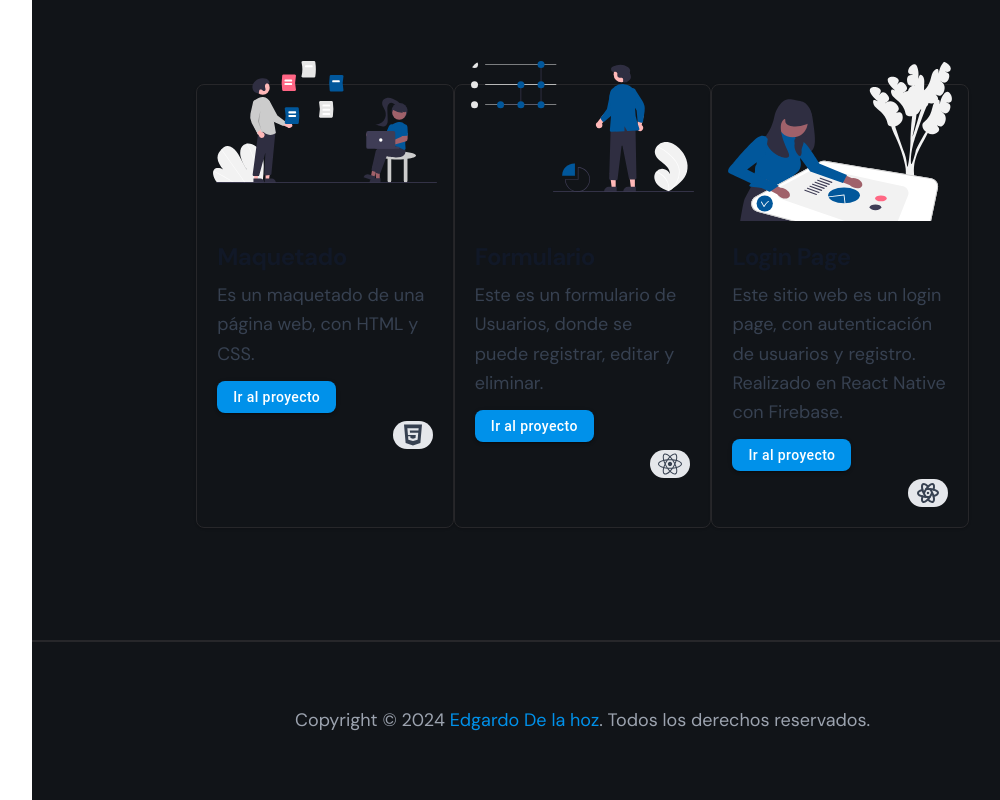
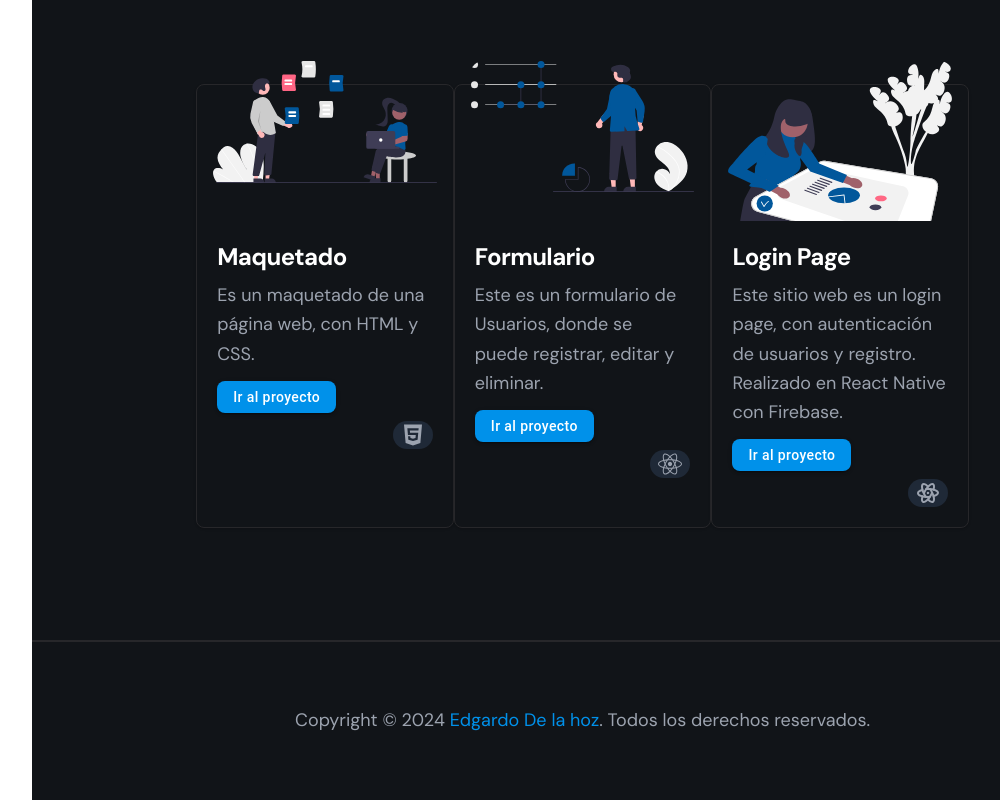
Before and after one commit to Edelahoz26/edgardo-portfolio-2024, a React (Vite) app: page / in a window 1280 px wide. Shown: the part 2583-3383 px from the top of the page, without its empty margins (147-1147 px from the left). Built offline with nearby package versions, Linux system fonts and the light colour scheme.

Commit message:
docs: New CV document functionality and minor style change.

```diff
--- a/src/pages/projects/index.tsx
+++ b/src/pages/projects/index.tsx
@@ -13,8 +13,8 @@ const Project: FC<CardProjectProps> = ({items}) => {
                   <LazyLoadImage src={item.imgCard} alt="imgCard" className="object-contain h-full w-full" effect="blur" />
                </div>
               <div className="p-5 ">
-                  <h5 className="mb-2 text-2xl font-bold tracking-tight text-gray-900 dark:text-white">{item.title}</h5>
-                  <p className="mb-3 font-normal text-gray-700 dark:text-gray-400">{item.description}</p>
+                  <h5 className="mb-2 text-2xl font-bold tracking-tight text-white">{item.title}</h5>
+                  <p className="mb-3 font-normal text-gray-400">{item.description}</p>
                   <div className="flex justify-between">
                   <Button variant="contained" sx={{
                     borderRadius: '0.5rem',
@@ -26,6 +26,7 @@ const Project: FC<CardProjectProps> = ({items}) => {
                     fontWeight: '500',
                     backgroundColor: '#0091ea',
                     textTransform: "none",
+                    color: '#ffffff',
                     "&:hover": { backgroundColor: "#01579b" },
                   }}
                   href={item.linkProject}
@@ -35,7 +36,7 @@ const Project: FC<CardProjectProps> = ({items}) => {
                     </Button>
                     </div>
                     <div className="flex gap-3 w-full justify-end pt-2 ">
-                        <span className="text-2xl font-semibold text-gray-700 dark:text-gray-400 bg-gray-200 dark:bg-gray-800 rounded-full px-2 py-0.5"><item.icon /></span>
+                        <span className="text-2xl font-semibold text-gray-400 bg-gray-800 rounded-full px-2 py-0.5"><item.icon /></span>
                     </div>
               </div>
           </div>
```
Also changed, not shown: 2 other files (tests, documents, lock files or other folders).
